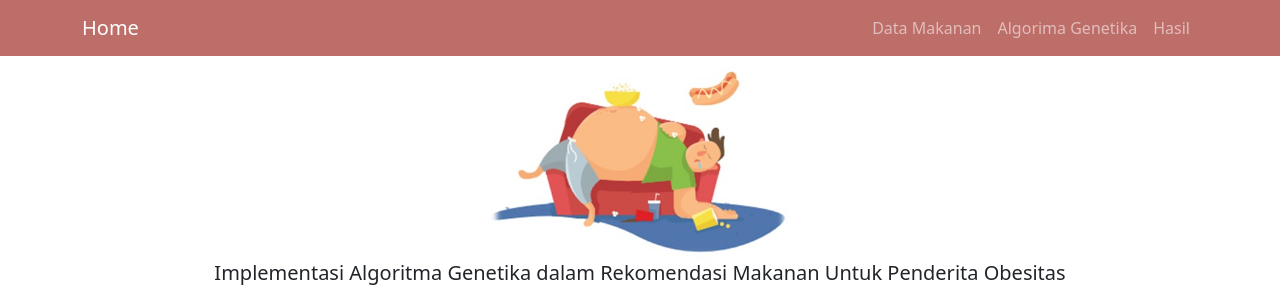
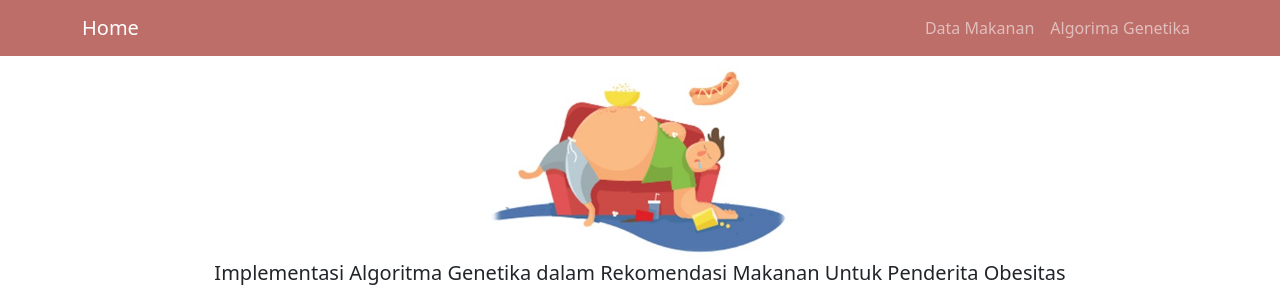
Before and after one commit to NurAsiah2/Obesitas, a PHP site: page / in a window 1280 px wide. Shown: the top 295 px of the page. Run offline with PHP 8.4, Linux system fonts and the light colour scheme.

Commit message:
Update index.php

```diff
--- a/index.php
+++ b/index.php
@@ -26,9 +26,7 @@
               <a class="nav-link" href="Algoritma Genetika.php">Algorima Genetika</a>
             </li>
 
-            <li class="nav-item">
-              <a class="nav-link" href="Hasil.php">Hasil</a>
-            </li>
+
           </ul>
         </div>
       </nav>
@@ -156,7 +154,7 @@
 
 
                 <button class="btn btn-sm"  style= "background-color: rgba(158, 42, 34, 0.678)">
-                    <a  class="nav-link text-white"  href="Algoritma Genet.php">Hitung</a></button>
+                    <a  class="nav-link text-white"  href="Algoritma Genetika.php">Hitung</a></button>
 
             </form>
 
```
